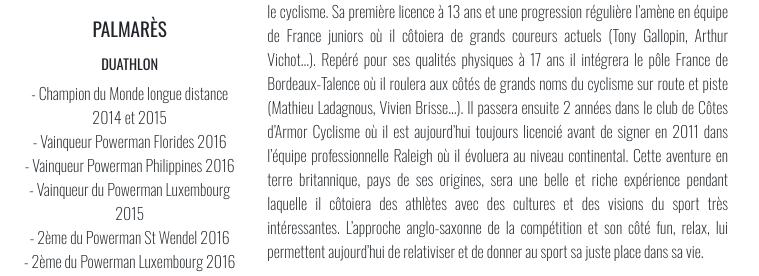
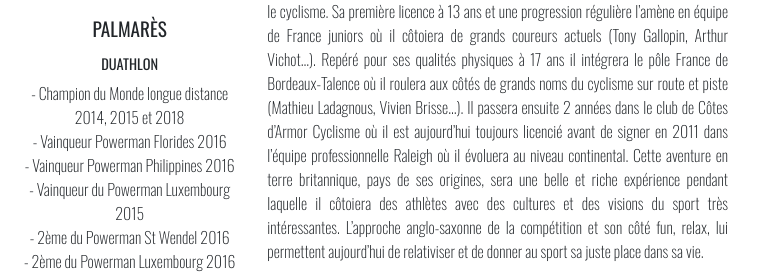
Before and after one commit to jn-prod/www-gaellebellec-bzh, a Jekyll site: the page built from index.html, in a window 1280 px wide and 900 px high, scrolled down 2980 px. Shown: the part 179-455 px from the top of the window, without its empty margins (265-1024 px from the left). Built offline with Jekyll 4.4.1, drawn with Linux system fonts in a browser that asks for light colours; nearby versions of some CDN libraries.

Commit message:
Update profil.yml

```diff
--- a/_data/profil.yml
+++ b/_data/profil.yml
@@ -6,7 +6,7 @@ fr:
   weight: "Poids"
   awards: "Palmarès"
   results:
-    - "Champion du Monde longue distance 2014 et 2015"
+    - "Champion du Monde longue distance 2014, 2015 et 2018"
     - "Vainqueur Powerman Florides 2016"
     - "Vainqueur Powerman Philippines 2016"
     - "Vainqueur du Powerman Luxembourg 2015"
```
